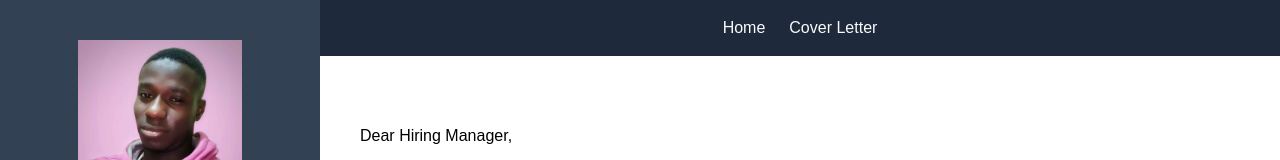
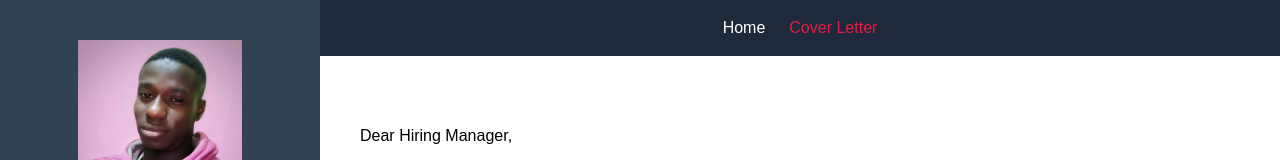
Before and after one commit to paulynson/portafolio, a React (Create React App) app: page /coverletter in a window 1280 px wide. Shown: the top 160 px of the page. Built offline with nearby package versions, Linux system fonts and the light colour scheme; the HTML template or start-up script is replaced by a standard one.

Commit message:
Added notfound page

```diff
--- a/src/App.js
+++ b/src/App.js
@@ -6,6 +6,7 @@ import Navbar from './layouts/Navbar'
 import CoverLetter from './components/CoverLetter'
 import Sidebar from './layouts/Sidebar';
 import Footer from './layouts/Footer';
+import NotFound from './components/NotFound';
 
 function App() {
   return (
@@ -15,6 +16,7 @@ function App() {
         <Routes>
         <Route path="/" element={<Home />} />
         <Route path="coverletter" element={<CoverLetter />} />
+        <Route path="*" element={<NotFound />} />
       </Routes>
       <Footer />
     </div>
--- a/src/components/Home.js
+++ b/src/components/Home.js
@@ -3,59 +3,13 @@ import Education from '../resource/Education';
 import Hobbies from '../resource/Hobbies';
 import Internships from '../resource/Internships';
 import Work from '../resource/Work';
-import { FontAwesomeIcon } from '@fortawesome/react-fontawesome';
-import {
-  faHome,
-  faPhone,
-  faEnvelope
-} from '@fortawesome/free-solid-svg-icons';
+import Contact from '../resource/Contact';
 
 function Home() {
   return (
     <div>
       <main class="flex-1 lg:ml-80">
-        <section className="text-left p-10">
-          <div className="mb-4">
-            <h1 className="text-4xl text-rose-600 font-bold ">
-              ABAKADA PAUL IME
-            </h1>
-            <p className="text-2xl text-slate-600 font-bold leading-8">
-              Frontend Developer
-            </p>
-          </div>
-          <ul className="my-4">
-            <li className="leading-8 flex items-center">
-              {' '}
-              <FontAwesomeIcon
-                icon={faPhone}
-                className="mr-3 text-rose-600"
-              />{' '}
-              +2348125157424
-            </li>
-
-            <li className="leading-8 flex items-center">
-              {' '}
-              <FontAwesomeIcon
-                icon={faEnvelope}
-                className="mr-3 text-rose-600"
-              />{' '}
-              paulabakada@gmail.com
-            </li>
-
-            <li className="leading-8 flex items-center">
-              {' '}
-              <FontAwesomeIcon
-                icon={faHome}
-                className="mr-3 text-rose-600"
-              />{' '}
-              11, Akinwande Close, Baruwa, Ipaja, Lagos State
-            </li>
-
-
-
-
-          </ul>
-        </section>
+       <Contact />
         <Work />
         <Internships />
         <Education />
--- /dev/null
+++ b/src/components/NotFound.js
@@ -0,0 +1,23 @@
+import React from 'react'
+import {Link} from 'react-router-dom'
+
+
+function NotFound() {
+  return (
+    <div>
+       <main class="flex-1 lg:ml-80">
+              <div className="flex h-screen items-center justify-center">
+              <div class="bg-white p-10 leading-8 w-auto text-center items-center ">
+                      <div className="my-32">
+                      <p className='my-6 text-8xl'>Page Missing</p>
+                  </div>
+                    <Link to="/" className='text-white bg-rose-500 py-4 px-10 rounded hover:bg-rose-800'> Take me Home</Link>
+
+        </div>
+       </div>
+      </main>
+    </div>
+  )
+}
+
+export default NotFound
--- a/src/index.css
+++ b/src/index.css
@@ -89,3 +89,11 @@ code {
       width: 60px;
   }
 }
+
+.link{
+  color: white;
+}
+
+.active{
+  color: #e11d48 ;
+}
--- a/src/layouts/Navbar.js
+++ b/src/layouts/Navbar.js
@@ -1,20 +1,24 @@
-import React from 'react'
-import { NavLink } from 'react-router-dom'
-
+import React from 'react';
+import { NavLink } from 'react-router-dom';
 
 function Navbar() {
   return (
-      <section className=''>
-          <nav class="top-0 lg:ml-80 bg-slate-800">
-              <div className="flex gap-6 justify-center py-4">
-              <NavLink to="/" className="text-1xl text-gray-50 hover:text-rose-600">Home</NavLink>
-          <NavLink to="/coverletter" className="text-1xl text-gray-50 hover:text-rose-600">Cover Letter</NavLink>
-              </div>
-
-        </nav>
-
+    <section className="">
+      <nav class="top-0 lg:ml-80 bg-slate-800">
+        <div className="flex gap-6 justify-center py-4">
+          <NavLink to="/" className={({isActive}) => (isActive ? 'link active': 'link')}>
+            Home
+          </NavLink>
+          <NavLink
+            to="/coverletter"
+            className={({isActive}) => (isActive ? 'link active': 'link')}
+          >
+            Cover Letter
+          </NavLink>
+        </div>
+      </nav>
     </section>
-  )
+  );
 }
 
-export default Navbar
+export default Navbar;
--- /dev/null
+++ b/src/resource/Contact.js
@@ -0,0 +1,60 @@
+import React from 'react'
+import { FontAwesomeIcon } from '@fortawesome/react-fontawesome';
+import {
+  faHome,
+  faPhone,
+  faEnvelope
+} from '@fortawesome/free-solid-svg-icons';
+
+
+
+function Contact() {
+  return (
+    <div>
+       <section className="text-left p-10">
+          <div className="mb-4">
+            <h1 className="text-4xl text-rose-600 font-bold ">
+              ABAKADA PAUL IME
+            </h1>
+            <p className="text-2xl text-slate-600 font-bold leading-8">
+              Frontend Developer
+            </p>
+          </div>
+          <ul className="my-4">
+            <li className="leading-8 flex items-center">
+              {' '}
+              <FontAwesomeIcon
+                icon={faPhone}
+                className="mr-3 text-rose-600"
+              />{' '}
+              +2348125157424
+            </li>
+
+            <li className="leading-8 flex items-center">
+              {' '}
+              <FontAwesomeIcon
+                icon={faEnvelope}
+                className="mr-3 text-rose-600"
+              />{' '}
+              paulabakada@gmail.com
+            </li>
+
+            <li className="leading-8 flex items-center">
+              {' '}
+              <FontAwesomeIcon
+                icon={faHome}
+                className="mr-3 text-rose-600"
+              />{' '}
+              11, Akinwande Close, Baruwa, Ipaja, Lagos State
+            </li>
+
+
+
+
+          </ul>
+        </section>
+    </div>
+  )
+}
+
+export default Contact
```
